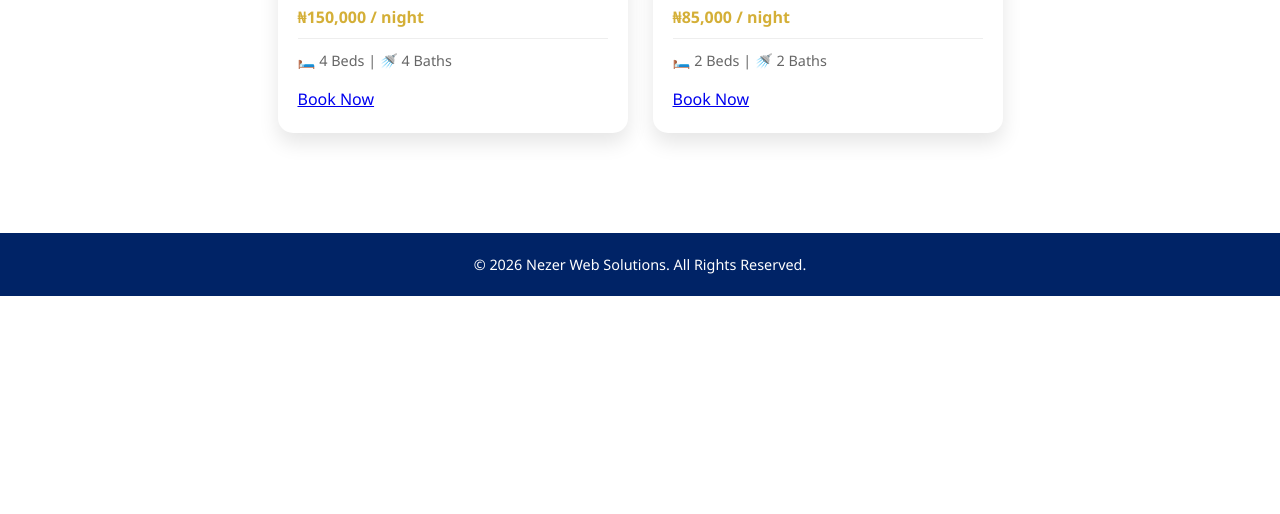
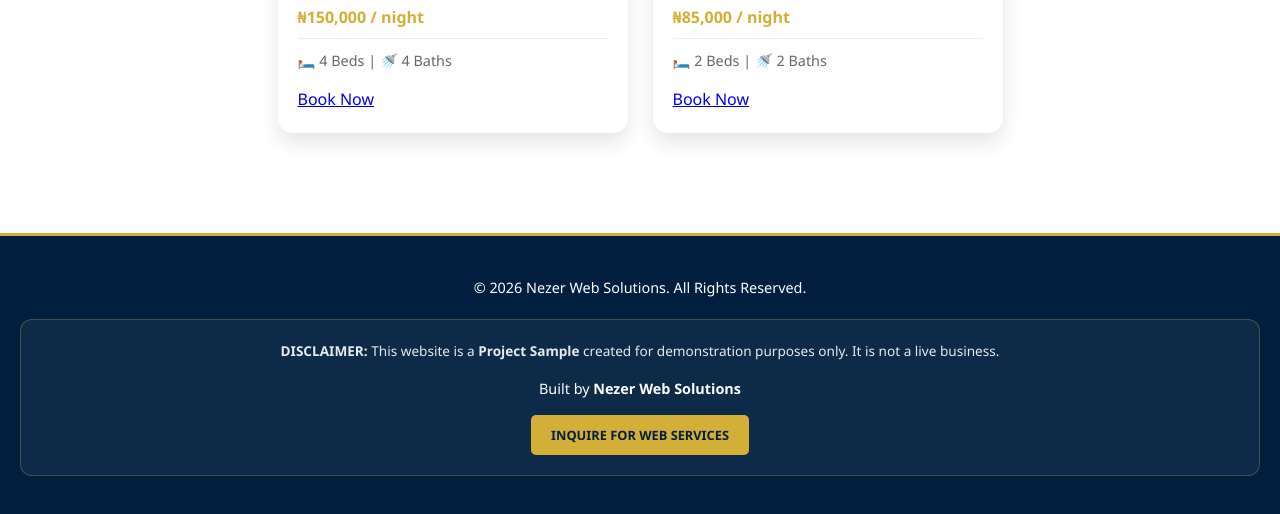
Before and after one commit to NezerDev/luxury-rentals, a plain HTML site: page index.html in a window 1280 px wide. Shown: the part 1620-2134 px from the top of the page. Before the commit the page ends 1916 px from the top, so only its background shows below. Drawn offline with Linux system fonts and the light colour scheme.

Commit message:
Added professional footer with disclaimer and fixed WhatsApp integration

```diff
--- a/index.html
+++ b/index.html
@@ -77,9 +77,32 @@
 </div>
 </section>
 
-    <footer>
-        <p>&copy; 2026 Nezer Web Solutions. All Rights Reserved.</p>
-    </footer>
+    <footer style="background: #001f3f; color: white; padding: 40px 20px; text-align: center; border-top: 3px solid #d4af37;">
+    <p>&copy; 2026 Nezer Web Solutions. All Rights Reserved.</p>
+
+    <div style="background: rgba(255, 255, 255, 0.05); margin-top: 20px; padding: 20px; border-radius: 12px; border: 1px solid rgba(212, 175, 55, 0.3);">
+        <p style="font-size: 0.85rem; line-height: 1.6; opacity: 0.9;">
+            <strong>DISCLAIMER:</strong> This website is a <strong>Project Sample</strong> created for demonstration purposes only. It is not a live business.
+        </p>
+
+        <p style="margin: 15px 0 10px; font-size: 0.9rem;">Built by <strong>Nezer Web Solutions</strong></p>
+
+        <a href="https://wa.me/2348029405289" style="
+            display: inline-block;
+            background: #d4af37;
+            color: #001f3f;
+            text-decoration: none;
+            padding: 10px 20px;
+            border-radius: 5px;
+            font-weight: bold;
+            font-size: 0.8rem;
+            text-transform: uppercase;
+            margin-top: 5px;
+        ">Inquire for Web Services</a>
+    </div>
+</footer>
+
+
 
     <script src="script.js"></script>
 <a href="https://api.whatsapp.com/send?phone=2349034118134" class="whatsapp-float" target="_blank">
```
